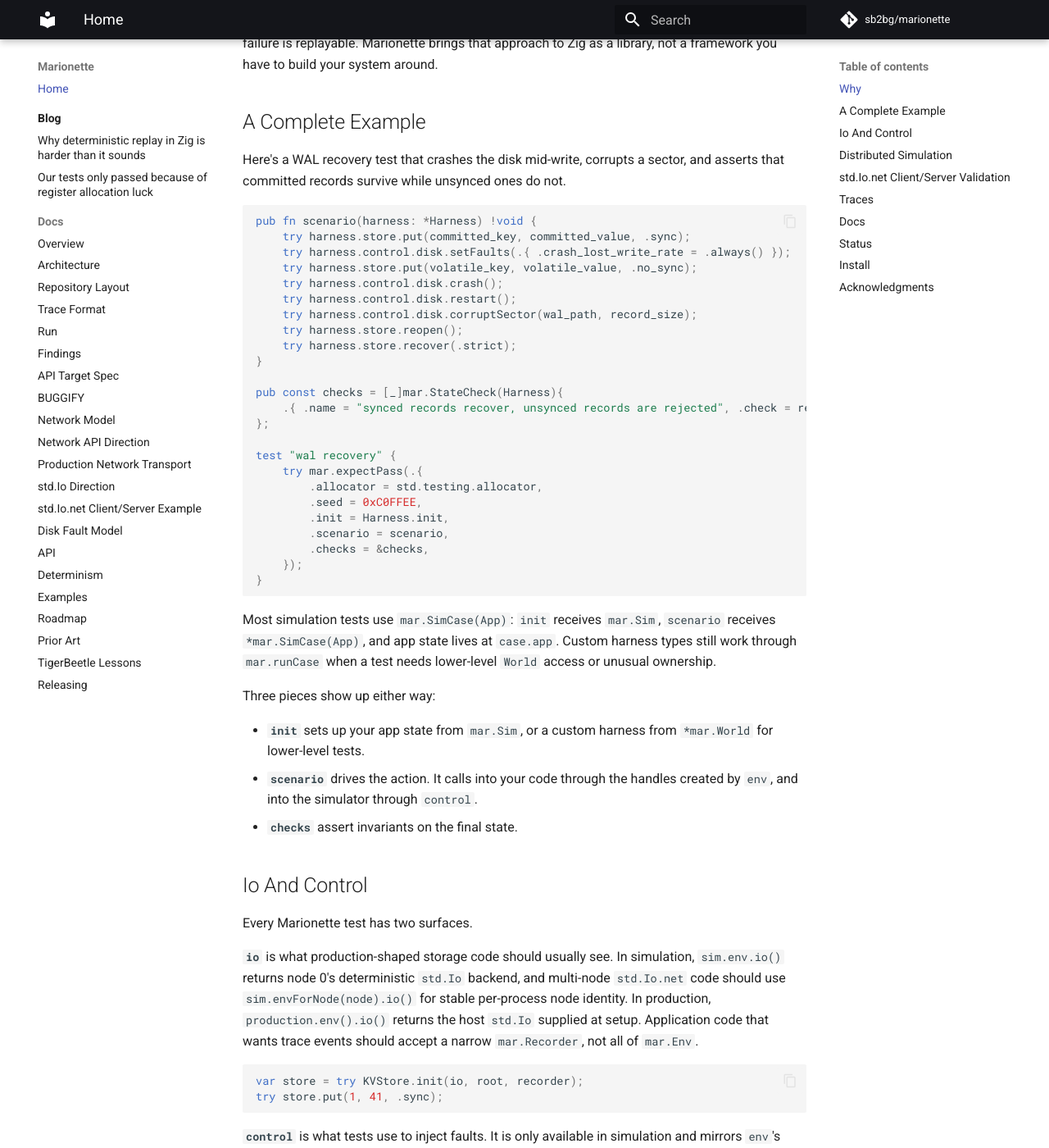
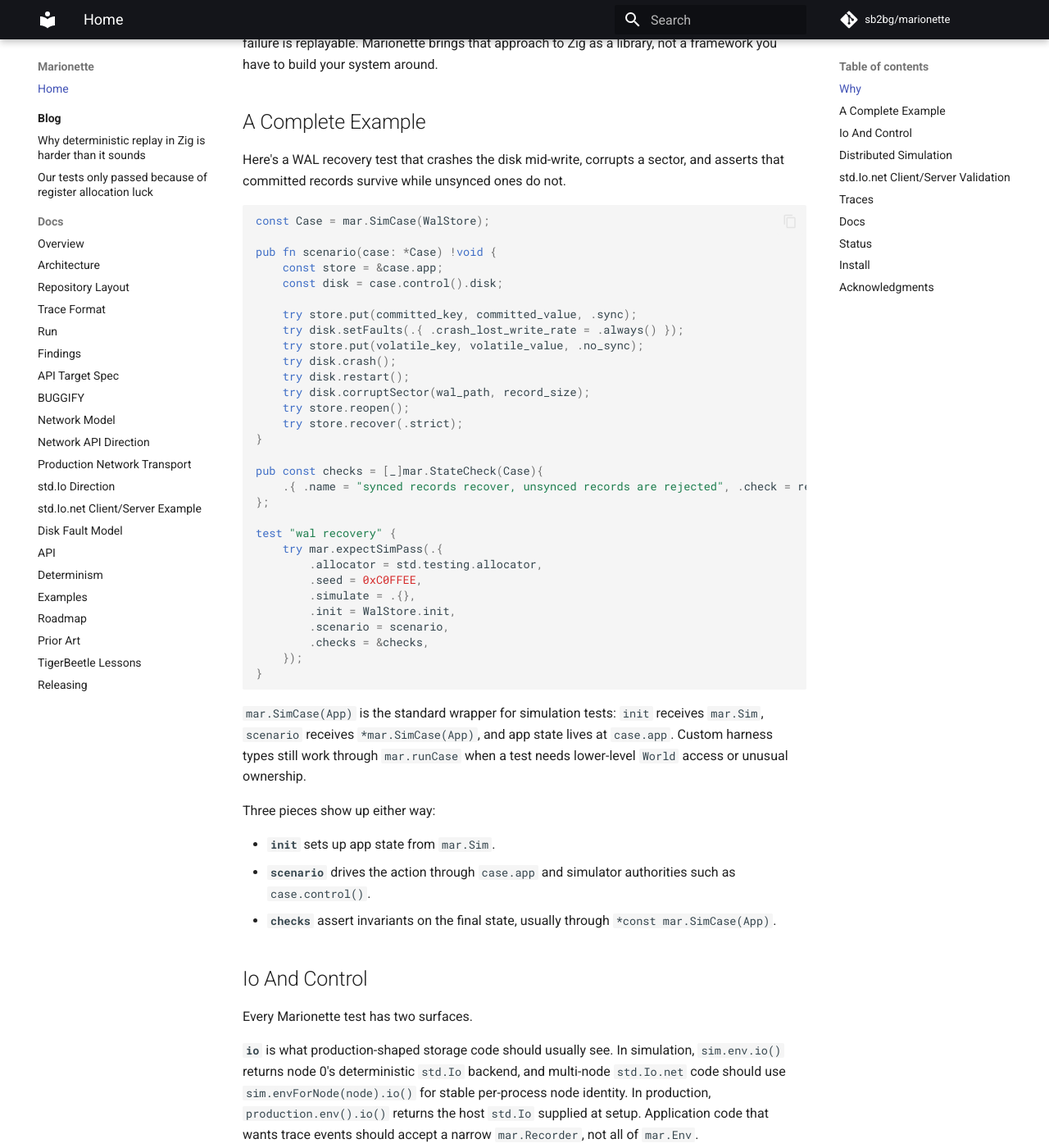
Before and after one commit to sb2bg/marionette, an MkDocs documentation site: the page built from docs/index.md, in a window 1280 px wide and 1400 px high, scrolled down 1341 px. Shown: the whole window at 82% size. Built offline with MkDocs 1.6.1 and Material for MkDocs 9.7.7, drawn with Linux system fonts in a browser that asks for light colours; comment, search, counter and statistics services are not loaded.

Commit message:
Use SimCase in complete example

````diff
--- a/docs/index.md
+++ b/docs/index.md
@@ -70,44 +70,50 @@ Here's a WAL recovery test that crashes the disk mid-write, corrupts a sector,
 and asserts that committed records survive while unsynced ones do not.
 
 ```zig
-pub fn scenario(harness: *Harness) !void {
-    try harness.store.put(committed_key, committed_value, .sync);
-    try harness.control.disk.setFaults(.{ .crash_lost_write_rate = .always() });
-    try harness.store.put(volatile_key, volatile_value, .no_sync);
-    try harness.control.disk.crash();
-    try harness.control.disk.restart();
-    try harness.control.disk.corruptSector(wal_path, record_size);
-    try harness.store.reopen();
-    try harness.store.recover(.strict);
+const Case = mar.SimCase(WalStore);
+
+pub fn scenario(case: *Case) !void {
+    const store = &case.app;
+    const disk = case.control().disk;
+
+    try store.put(committed_key, committed_value, .sync);
+    try disk.setFaults(.{ .crash_lost_write_rate = .always() });
+    try store.put(volatile_key, volatile_value, .no_sync);
+    try disk.crash();
+    try disk.restart();
+    try disk.corruptSector(wal_path, record_size);
+    try store.reopen();
+    try store.recover(.strict);
 }
 
-pub const checks = [_]mar.StateCheck(Harness){
+pub const checks = [_]mar.StateCheck(Case){
     .{ .name = "synced records recover, unsynced records are rejected", .check = recoveredStateIsSafe },
 };
 
 test "wal recovery" {
-    try mar.expectPass(.{
+    try mar.expectSimPass(.{
         .allocator = std.testing.allocator,
         .seed = 0xC0FFEE,
-        .init = Harness.init,
+        .simulate = .{},
+        .init = WalStore.init,
         .scenario = scenario,
         .checks = &checks,
     });
 }
 ```
 
-Most simulation tests use `mar.SimCase(App)`: `init` receives `mar.Sim`,
-`scenario` receives `*mar.SimCase(App)`, and app state lives at `case.app`.
-Custom harness types still work through `mar.runCase` when a test needs
-lower-level `World` access or unusual ownership.
+`mar.SimCase(App)` is the standard wrapper for simulation tests: `init`
+receives `mar.Sim`, `scenario` receives `*mar.SimCase(App)`, and app state
+lives at `case.app`. Custom harness types still work through `mar.runCase` when
+a test needs lower-level `World` access or unusual ownership.
 
 Three pieces show up either way:
 
-- **`init`** sets up your app state from `mar.Sim`, or a custom harness from
-  `*mar.World` for lower-level tests.
-- **`scenario`** drives the action. It calls into your code through the handles
-  created by `env`, and into the simulator through `control`.
-- **`checks`** assert invariants on the final state.
+- **`init`** sets up app state from `mar.Sim`.
+- **`scenario`** drives the action through `case.app` and simulator authorities
+  such as `case.control()`.
+- **`checks`** assert invariants on the final state, usually through
+  `*const mar.SimCase(App)`.
 
 ## Io And Control
 
````
Also changed, not shown: README.md (+34 -24 lines).
